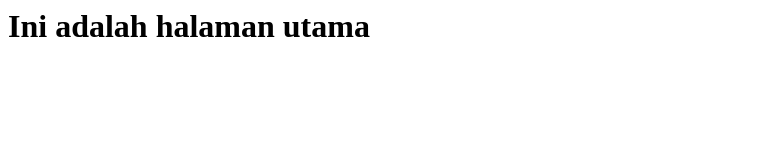
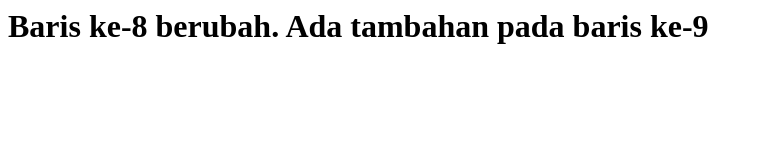
Before and after one commit to Cakun/My-Training-Project, a plain HTML site: page index.html in a window 1280 px wide. Shown: the whole page, without its empty margins (0-763 px from the left). Drawn offline with Linux system fonts and the light colour scheme.

Commit message:
melakukan perubahan pada index.html

```diff
--- a/index.html
+++ b/index.html
@@ -5,6 +5,8 @@
     <title>Document</title>
 </head>
 <body>
-    <h1>Ini adalah halaman utama</h1>
+    <h1>Baris ke-8 berubah.
+        Ada tambahan pada baris ke-9
+    </h1>
 </body>
 </html>
```
